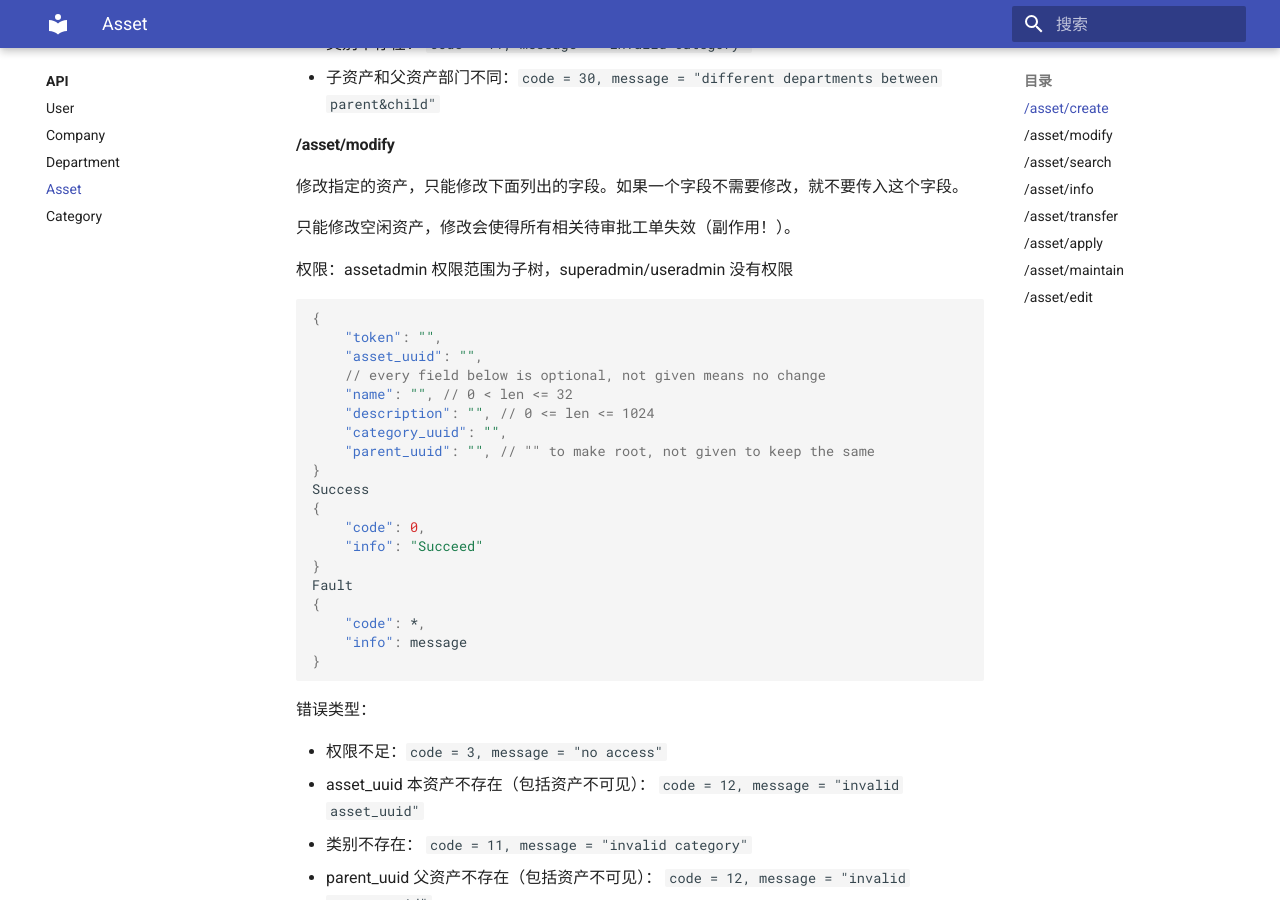
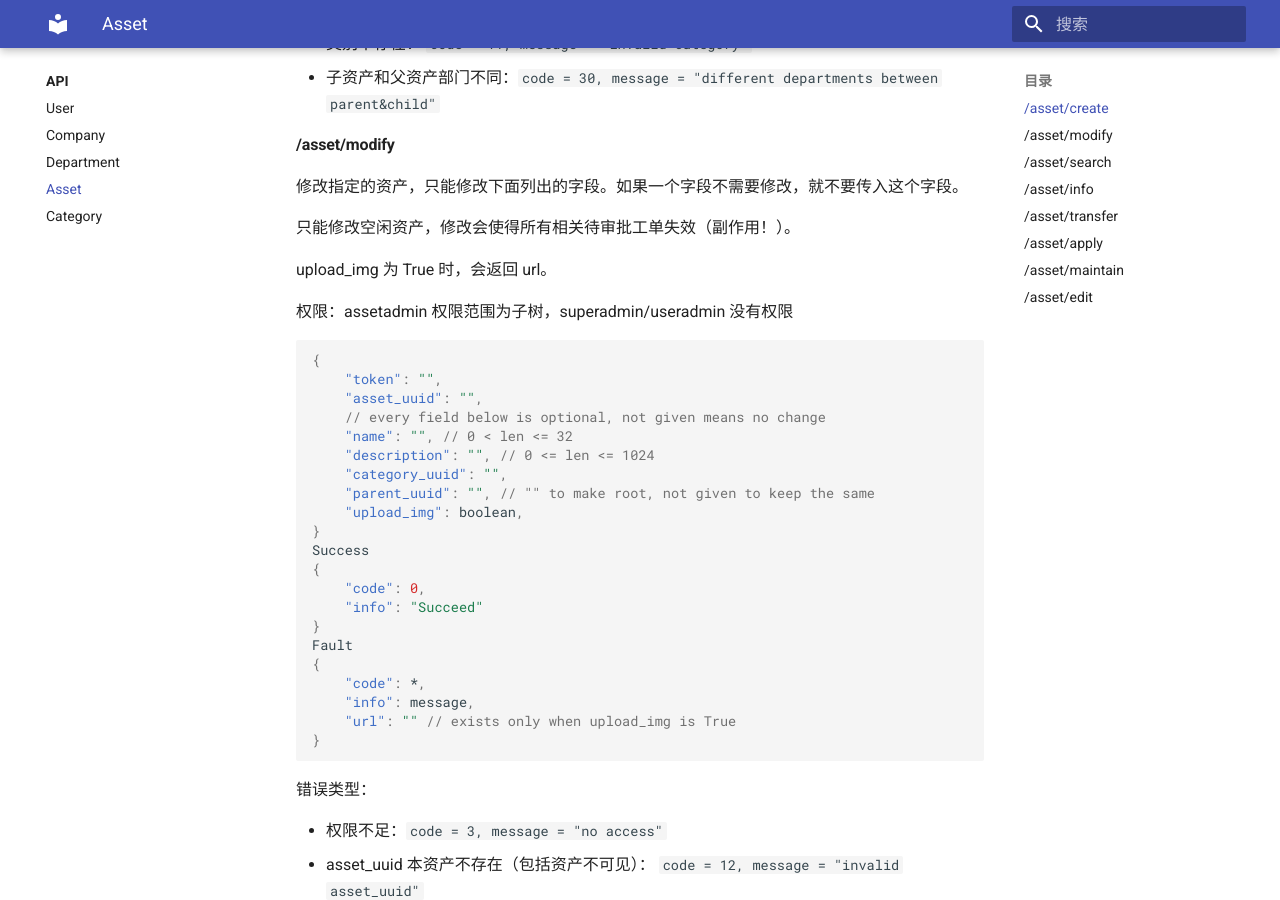
Before and after one commit to kuritas/asseta-docs, an MkDocs documentation site: the page built from docs/API/asset.md, in a window 1280 px wide and 900 px high, scrolled down 1208 px. Built offline with MkDocs 1.6.1 and Material for MkDocs 9.7.7, drawn with Linux system fonts in a browser that asks for light colours.

Commit message:
add: oss upload in asset/modify

````diff
--- a/docs/API/asset.md
+++ b/docs/API/asset.md
@@ -61,6 +61,8 @@ Fault
 
 只能修改空闲资产，修改会使得所有相关待审批工单失效（副作用！）。
 
+upload_img 为 True 时，会返回 url。
+
 权限：assetadmin 权限范围为子树，superadmin/useradmin 没有权限
 
 ```json
@@ -72,6 +74,7 @@ Fault
 	"description": "", // 0 <= len <= 1024
 	"category_uuid": "",
 	"parent_uuid": "", // "" to make root, not given to keep the same
+	"upload_img": boolean,
 }
 Success
 {
@@ -81,7 +84,8 @@ Success
 Fault
 {
 	"code": *,
-	"info": message
+	"info": message,
+	"url": "" // exists only when upload_img is True
 }
 
 ```
````
